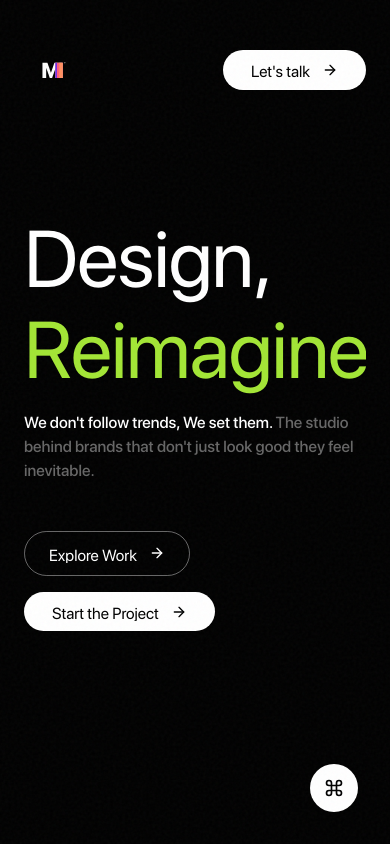
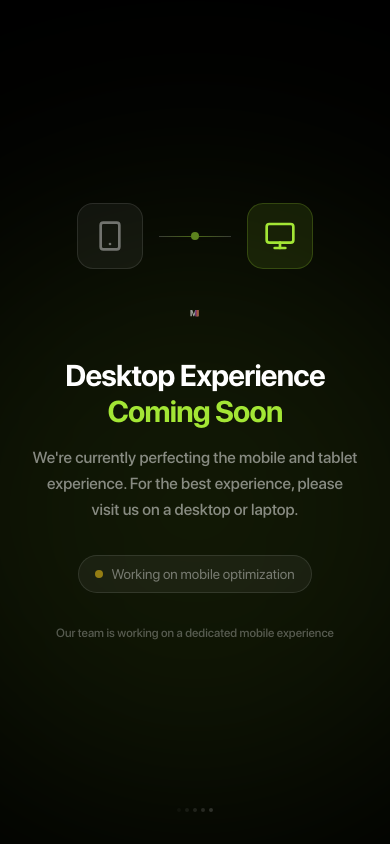
Before and after one commit to Vinitkumawat05/studio-graphic-portfolio_New, a React (Vite) app: page / in a window 390 px wide. Shown: the top 844 px of the page. Built offline with nearby package versions, Linux system fonts and the light colour scheme.

Commit message:
add the component for mobile notice

```diff
--- /dev/null
+++ b/src/components/MobileNotice.tsx
@@ -0,0 +1,101 @@
+import React, { useState, useEffect } from 'react';
+import { motion, AnimatePresence } from 'framer-motion';
+import { Monitor, Smartphone } from 'lucide-react';
+
+const MobileNotice: React.FC = () => {
+  const [isMobileOrTablet, setIsMobileOrTablet] = useState(false);
+  const [dismissed, setDismissed] = useState(false);
+
+  useEffect(() => {
+    const checkScreenSize = () => {
+      setIsMobileOrTablet(window.innerWidth < 1024);
+    };
+
+    checkScreenSize();
+    window.addEventListener('resize', checkScreenSize);
+    return () => window.removeEventListener('resize', checkScreenSize);
+  }, []);
+
+  if (!isMobileOrTablet || dismissed) return null;
+
+  return (
+    <AnimatePresence>
+      <motion.div
+        initial={{ opacity: 0 }}
+        animate={{ opacity: 1 }}
+        exit={{ opacity: 0 }}
+        className="fixed inset-0 z-[9999] bg-black flex flex-col items-center justify-center px-8 text-center"
+      >
+        {/* Background gradient effect */}
+        <div className="absolute inset-0 overflow-hidden">
+          <div className="absolute top-1/4 left-1/2 -translate-x-1/2 w-[600px] h-[600px] bg-lime-400/10 rounded-full blur-[120px]" />
+        </div>
+
+        <motion.div
+          initial={{ opacity: 0, y: 20 }}
+          animate={{ opacity: 1, y: 0 }}
+          transition={{ delay: 0.2, duration: 0.6 }}
+          className="relative z-10 max-w-md"
+        >
+          {/* Icon */}
+          <div className="flex justify-center gap-4 mb-8">
+            <div className="p-4 bg-white/5 rounded-2xl border border-white/10">
+              <Smartphone className="w-8 h-8 text-white/40" />
+            </div>
+            <div className="flex items-center">
+              <div className="w-8 h-[1px] bg-gradient-to-r from-white/20 to-lime-400/40" />
+              <div className="w-2 h-2 bg-lime-400 rounded-full animate-pulse" />
+              <div className="w-8 h-[1px] bg-gradient-to-l from-white/20 to-lime-400/40" />
+            </div>
+            <div className="p-4 bg-lime-400/10 rounded-2xl border border-lime-400/20">
+              <Monitor className="w-8 h-8 text-lime-400" />
+            </div>
+          </div>
+
+          {/* Logo */}
+          <img
+            src="/images/logo.svg"
+            alt="Studio Logo"
+            className="h-6 w-auto mx-auto mb-8 opacity-60"
+          />
+
+          {/* Heading */}
+          <h1 className="text-3xl md:text-4xl font-bold tracking-tight mb-4">
+            Desktop Experience<br />
+            <span className="text-lime-400">Coming Soon</span>
+          </h1>
+
+          {/* Message */}
+          <p className="text-white/50 text-base leading-relaxed mb-8">
+            We're currently perfecting the mobile and tablet experience.
+            For the best experience, please visit us on a desktop or laptop.
+          </p>
+
+          {/* Device info */}
+          <div className="inline-flex items-center gap-2 px-4 py-2 bg-white/5 rounded-full border border-white/10 text-sm text-white/40">
+            <span className="w-2 h-2 bg-yellow-400 rounded-full animate-pulse" />
+            <span>Working on mobile optimization</span>
+          </div>
+
+          {/* Branch notice */}
+          <p className="mt-8 text-xs text-white/30">
+            Our team is working on a dedicated mobile experience
+          </p>
+        </motion.div>
+
+        {/* Bottom decoration */}
+        <div className="absolute bottom-8 left-1/2 -translate-x-1/2 flex gap-1">
+          {[...Array(5)].map((_, i) => (
+            <div
+              key={i}
+              className="w-1 h-1 rounded-full bg-white/20"
+              style={{ opacity: 0.2 + (i * 0.15) }}
+            />
+          ))}
+        </div>
+      </motion.div>
+    </AnimatePresence>
+  );
+};
+
+export default MobileNotice;
--- a/src/main.tsx
+++ b/src/main.tsx
@@ -4,6 +4,7 @@ import ReactDOM from 'react-dom/client';
 import { BrowserRouter as Router, Routes, Route, useLocation } from 'react-router-dom';
 import Navbar from './components/Navbar';
 import DesignerAI from './components/DesignerAI';
+import MobileNotice from './components/MobileNotice';
 import App from './App';
 import HomePage from './pages/HomePage';
 import WorkPage from './pages/WorkPage';
@@ -31,6 +32,7 @@ const root = ReactDOM.createRoot(rootElement);
 root.render(
   <React.StrictMode>
     <Router>
+      <MobileNotice />
       <div className="min-h-screen bg-black text-white selection:bg-white selection:text-black overflow-x-hidden">
         <ScrollToTop />
         <Navbar />
```
